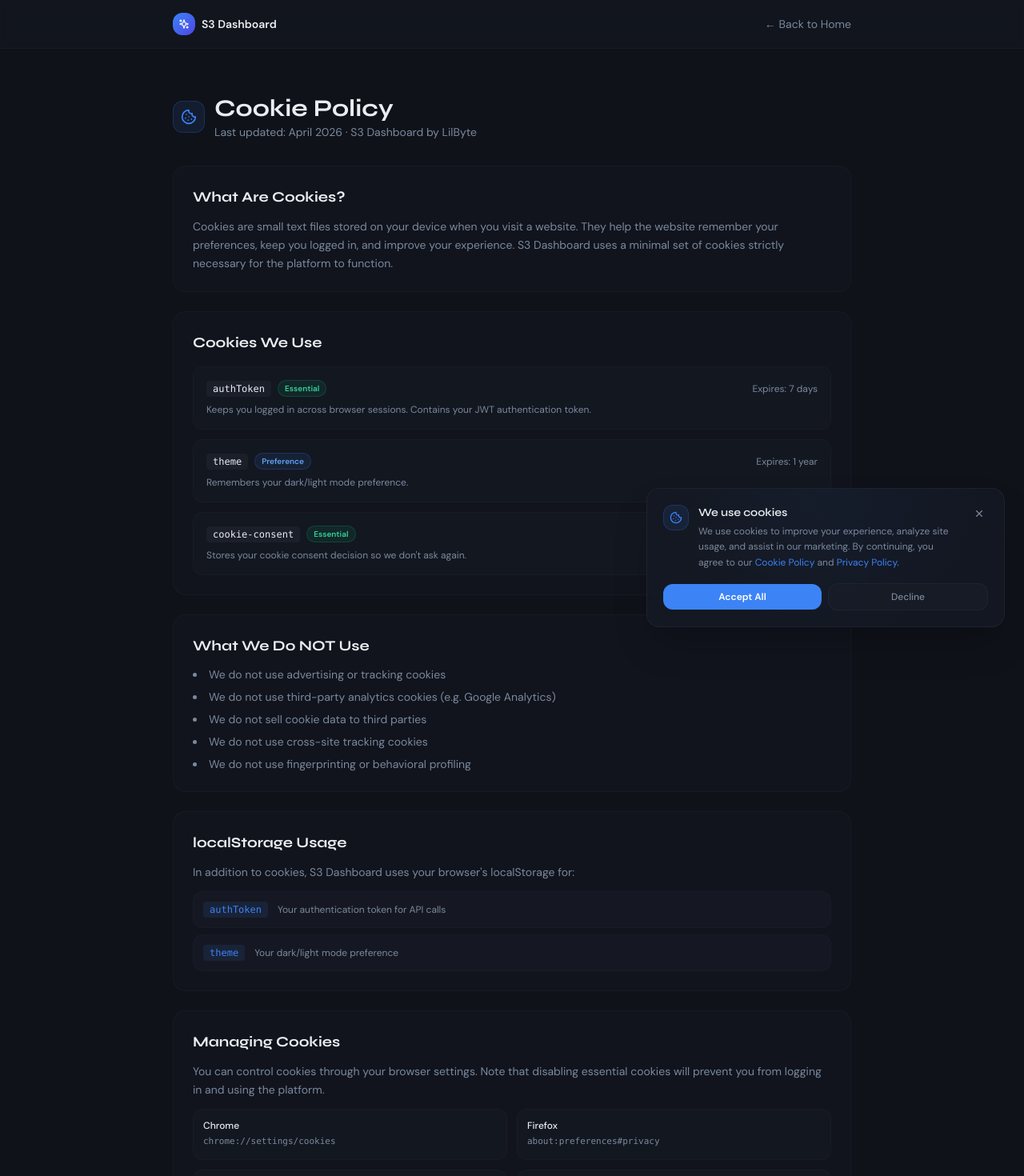
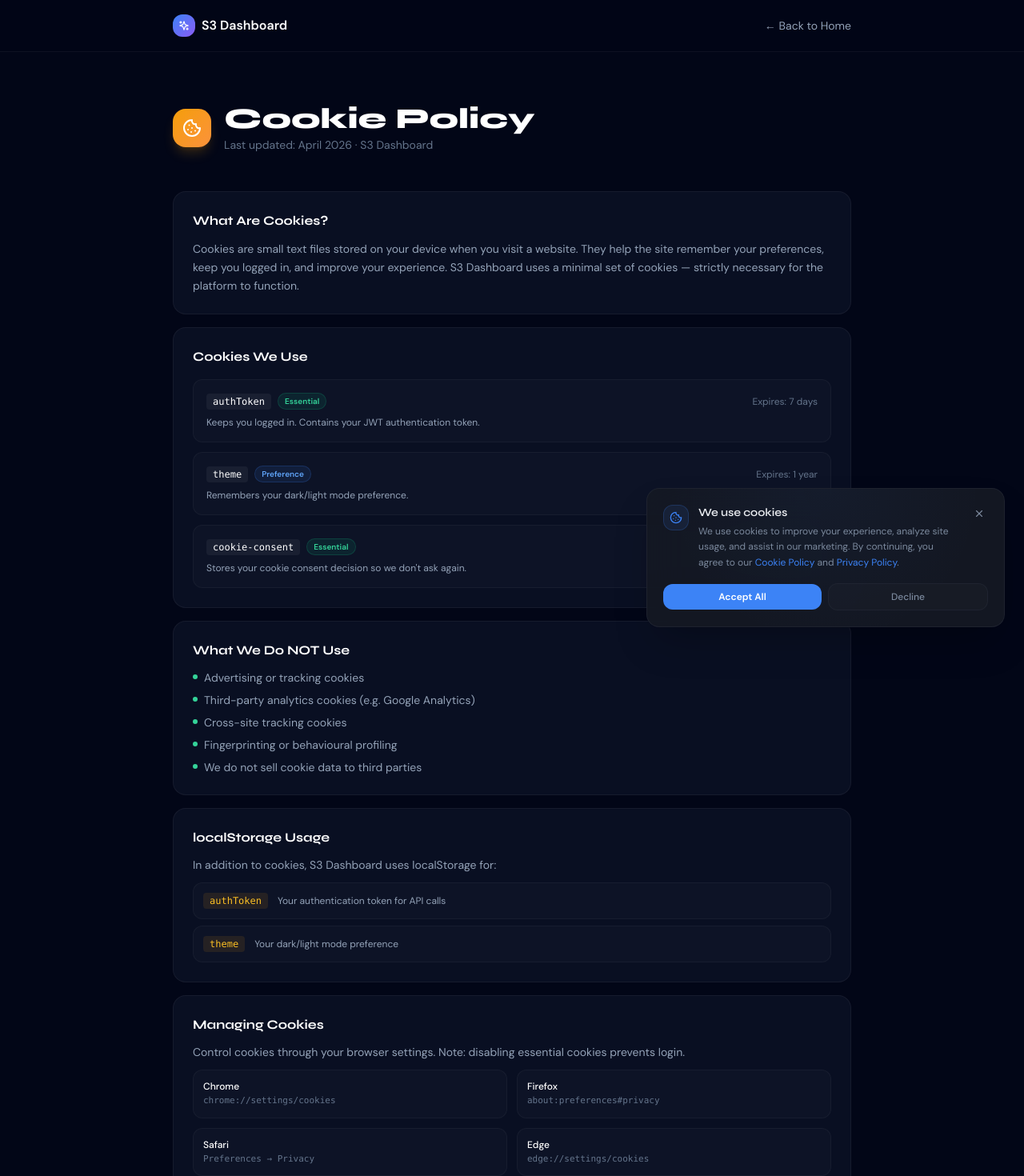
Before and after one commit to manjeet0505/s3frontend, a Next.js app: page /cookies in a window 1280 px wide. Shown: the top 1470 px of the page at 80% size. Built offline with nearby package versions, Linux system fonts and the light colour scheme.

Commit message:
cookies page

```diff
--- a/app/cookies/page.js
+++ b/app/cookies/page.js
@@ -1,161 +1,123 @@
+'use client';
+import { motion } from 'framer-motion';
 import Link from 'next/link';
 import { Sparkles, Cookie } from 'lucide-react';
 
-export const metadata = {
-  title: 'Cookie Policy — S3 Dashboard by LilByte',
-  description: 'Cookie Policy for S3 Dashboard, a product by LilByte.',
-};
+const cookieData = [
+  { name: 'authToken', type: 'Essential', purpose: 'Keeps you logged in. Contains your JWT authentication token.', duration: '7 days', color: 'text-emerald-400 bg-emerald-500/10 border-emerald-500/20' },
+  { name: 'theme', type: 'Preference', purpose: 'Remembers your dark/light mode preference.', duration: '1 year', color: 'text-blue-400 bg-blue-500/10 border-blue-500/20' },
+  { name: 'cookie-consent', type: 'Essential', purpose: "Stores your cookie consent decision so we don't ask again.", duration: '1 year', color: 'text-emerald-400 bg-emerald-500/10 border-emerald-500/20' },
+];
 
 export default function CookiesPage() {
   return (
-    <div className="min-h-screen bg-background">
-      <header className="border-b border-border/40 bg-card/50 backdrop-blur-sm sticky top-0 z-10">
-        <div className="max-w-4xl mx-auto px-6 py-4 flex items-center justify-between">
+    <div className="min-h-screen bg-slate-950 text-white">
+      <header className="border-b border-white/5 bg-slate-950/80 backdrop-blur-xl sticky top-0 z-50">
+        <div className="max-w-4xl mx-auto px-6 h-16 flex items-center justify-between">
           <Link href="/" className="flex items-center gap-2">
-            <div className="w-7 h-7 rounded-lg bg-gradient-to-br from-blue-500 to-indigo-600 flex items-center justify-center">
+            <div className="w-7 h-7 rounded-lg bg-gradient-to-br from-blue-500 to-violet-500 flex items-center justify-center">
               <Sparkles className="w-3.5 h-3.5 text-white" />
             </div>
-            <span className="font-bold text-sm">S3 Dashboard</span>
+            <span className="font-bold text-white">S3 Dashboard</span>
           </Link>
-          <Link href="/" className="text-sm text-muted-foreground hover:text-foreground transition-colors">
-            ← Back to Home
-          </Link>
+          <Link href="/" className="text-sm text-slate-400 hover:text-white transition-colors">← Back to Home</Link>
         </div>
       </header>
 
-      <main className="max-w-4xl mx-auto px-6 py-14">
-        <div className="flex items-center gap-3 mb-8">
-          <div className="w-10 h-10 rounded-xl bg-primary/10 border border-primary/20 flex items-center justify-center">
-            <Cookie className="w-5 h-5 text-primary" />
+      <main className="max-w-4xl mx-auto px-6 py-16">
+        <motion.div initial={{ opacity: 0, y: 24 }} animate={{ opacity: 1, y: 0 }} transition={{ duration: 0.6 }}
+          className="flex items-center gap-4 mb-12">
+          <div className="w-12 h-12 rounded-2xl bg-gradient-to-br from-amber-500 to-orange-400 flex items-center justify-center shadow-lg shadow-amber-500/20">
+            <Cookie className="w-6 h-6 text-white" />
           </div>
           <div>
-            <h1 className="text-3xl font-bold text-foreground">Cookie Policy</h1>
-            <p className="text-sm text-muted-foreground mt-0.5">
-              Last updated: April 2026 · S3 Dashboard by LilByte
+            <h1 className="text-4xl font-extrabold">Cookie Policy</h1>
+            <p className="text-slate-500 text-sm mt-0.5">Last updated: April 2026 · S3 Dashboard</p>
+          </div>
+        </motion.div>
+
+        <div className="space-y-4">
+          {/* What are cookies */}
+          <motion.div initial={{ opacity: 0, y: 16 }} whileInView={{ opacity: 1, y: 0 }} viewport={{ once: true }}
+            className="p-6 rounded-2xl border border-white/5 bg-slate-900/60 hover:border-white/10 transition-colors">
+            <h2 className="text-base font-bold text-white mb-3">What Are Cookies?</h2>
+            <p className="text-sm text-slate-400 leading-relaxed">
+              Cookies are small text files stored on your device when you visit a website. They help the site
+              remember your preferences, keep you logged in, and improve your experience. S3 Dashboard uses
+              a minimal set of cookies — strictly necessary for the platform to function.
             </p>
-          </div>
-        </div>
+          </motion.div>
 
-        <div className="space-y-6 text-muted-foreground">
-
-          <section className="p-6 rounded-2xl border border-border/30 bg-card/40">
-            <h2 className="text-lg font-bold text-foreground mb-3">What Are Cookies?</h2>
-            <p className="text-sm leading-relaxed">
-              Cookies are small text files stored on your device when you visit a website. They help the
-              website remember your preferences, keep you logged in, and improve your experience.
-              S3 Dashboard uses a minimal set of cookies strictly necessary for the platform to function.
-            </p>
-          </section>
-
-          <section className="p-6 rounded-2xl border border-border/30 bg-card/40">
-            <h2 className="text-lg font-bold text-foreground mb-4">Cookies We Use</h2>
-
-            {/* Cookie table */}
+          {/* Cookie table */}
+          <motion.div initial={{ opacity: 0, y: 16 }} whileInView={{ opacity: 1, y: 0 }} viewport={{ once: true }} transition={{ delay: 0.05 }}
+            className="p-6 rounded-2xl border border-white/5 bg-slate-900/60 hover:border-white/10 transition-colors">
+            <h2 className="text-base font-bold text-white mb-4">Cookies We Use</h2>
             <div className="space-y-3">
-              {[
-                {
-                  name: 'authToken',
-                  type: 'Essential',
-                  purpose: 'Keeps you logged in across browser sessions. Contains your JWT authentication token.',
-                  duration: '7 days',
-                  color: 'text-emerald-400 bg-emerald-500/10 border-emerald-500/20',
-                },
-                {
-                  name: 'theme',
-                  type: 'Preference',
-                  purpose: 'Remembers your dark/light mode preference.',
-                  duration: '1 year',
-                  color: 'text-blue-400 bg-blue-500/10 border-blue-500/20',
-                },
-                {
-                  name: 'cookie-consent',
-                  type: 'Essential',
-                  purpose: 'Stores your cookie consent decision so we don\'t ask again.',
-                  duration: '1 year',
-                  color: 'text-emerald-400 bg-emerald-500/10 border-emerald-500/20',
-                },
-              ].map(cookie => (
-                <div key={cookie.name} className="p-4 rounded-xl border border-border/30 bg-secondary/20">
-                  <div className="flex items-center gap-2 mb-2">
-                    <code className="text-xs px-2 py-0.5 rounded bg-secondary/60 text-foreground font-mono">
-                      {cookie.name}
-                    </code>
-                    <span className={`text-[10px] px-2 py-0.5 rounded-full border font-bold ${cookie.color}`}>
-                      {cookie.type}
-                    </span>
-                    <span className="text-xs text-muted-foreground ml-auto">
-                      Expires: {cookie.duration}
-                    </span>
+              {cookieData.map(cookie => (
+                <div key={cookie.name} className="p-4 rounded-xl border border-white/[0.04] bg-white/[0.02]">
+                  <div className="flex items-center gap-2 mb-2 flex-wrap">
+                    <code className="text-xs px-2 py-0.5 rounded bg-white/5 text-white font-mono">{cookie.name}</code>
+                    <span className={`text-[10px] px-2 py-0.5 rounded-full border font-bold ${cookie.color}`}>{cookie.type}</span>
+                    <span className="text-xs text-slate-500 ml-auto">Expires: {cookie.duration}</span>
                   </div>
-                  <p className="text-xs text-muted-foreground">{cookie.purpose}</p>
+                  <p className="text-xs text-slate-400">{cookie.purpose}</p>
                 </div>
               ))}
             </div>
-          </section>
+          </motion.div>
 
-          <section className="p-6 rounded-2xl border border-border/30 bg-card/40">
-            <h2 className="text-lg font-bold text-foreground mb-3">What We Do NOT Use</h2>
-            <ul className="space-y-2 text-sm list-disc list-inside">
-              <li>We do not use advertising or tracking cookies</li>
-              <li>We do not use third-party analytics cookies (e.g. Google Analytics)</li>
-              <li>We do not sell cookie data to third parties</li>
-              <li>We do not use cross-site tracking cookies</li>
-              <li>We do not use fingerprinting or behavioral profiling</li>
+          {/* What we don't use */}
+          <motion.div initial={{ opacity: 0, y: 16 }} whileInView={{ opacity: 1, y: 0 }} viewport={{ once: true }} transition={{ delay: 0.1 }}
+            className="p-6 rounded-2xl border border-white/5 bg-slate-900/60 hover:border-white/10 transition-colors">
+            <h2 className="text-base font-bold text-white mb-3">What We Do NOT Use</h2>
+            <ul className="space-y-2">
+              {['Advertising or tracking cookies', 'Third-party analytics cookies (e.g. Google Analytics)', 'Cross-site tracking cookies', 'Fingerprinting or behavioural profiling', 'We do not sell cookie data to third parties'].map(item => (
+                <li key={item} className="flex items-start gap-2 text-sm text-slate-400">
+                  <div className="w-1.5 h-1.5 rounded-full bg-emerald-400 mt-1.5 flex-shrink-0" />
+                  {item}
+                </li>
+              ))}
             </ul>
-          </section>
+          </motion.div>
 
-          <section className="p-6 rounded-2xl border border-border/30 bg-card/40">
-            <h2 className="text-lg font-bold text-foreground mb-3">localStorage Usage</h2>
-            <p className="text-sm leading-relaxed mb-3">
-              In addition to cookies, S3 Dashboard uses your browser's localStorage for:
-            </p>
+          {/* localStorage */}
+          <motion.div initial={{ opacity: 0, y: 16 }} whileInView={{ opacity: 1, y: 0 }} viewport={{ once: true }} transition={{ delay: 0.15 }}
+            className="p-6 rounded-2xl border border-white/5 bg-slate-900/60 hover:border-white/10 transition-colors">
+            <h2 className="text-base font-bold text-white mb-3">localStorage Usage</h2>
+            <p className="text-sm text-slate-400 mb-3">In addition to cookies, S3 Dashboard uses localStorage for:</p>
             <div className="space-y-2">
-              {[
-                { key: 'authToken', use: 'Your authentication token for API calls' },
-                { key: 'theme', use: 'Your dark/light mode preference' },
-              ].map(item => (
-                <div key={item.key} className="flex items-center gap-3 p-3 rounded-lg bg-secondary/30 border border-border/20">
-                  <code className="text-xs font-mono text-primary bg-primary/10 px-2 py-0.5 rounded flex-shrink-0">
-                    {item.key}
-                  </code>
-                  <p className="text-xs text-muted-foreground">{item.use}</p>
+              {[{ key: 'authToken', use: 'Your authentication token for API calls' }, { key: 'theme', use: 'Your dark/light mode preference' }].map(item => (
+                <div key={item.key} className="flex items-center gap-3 p-3 rounded-lg bg-white/[0.02] border border-white/[0.04]">
+                  <code className="text-xs font-mono text-amber-400 bg-amber-500/10 px-2 py-0.5 rounded flex-shrink-0">{item.key}</code>
+                  <p className="text-xs text-slate-400">{item.use}</p>
                 </div>
               ))}
             </div>
-          </section>
+          </motion.div>
 
-          <section className="p-6 rounded-2xl border border-border/30 bg-card/40">
-            <h2 className="text-lg font-bold text-foreground mb-3">Managing Cookies</h2>
-            <p className="text-sm leading-relaxed mb-3">
-              You can control cookies through your browser settings. Note that disabling essential
-              cookies will prevent you from logging in and using the platform.
-            </p>
-            <div className="grid grid-cols-2 gap-3 text-sm">
-              {[
-                { browser: 'Chrome', url: 'chrome://settings/cookies' },
-                { browser: 'Firefox', url: 'about:preferences#privacy' },
-                { browser: 'Safari', url: 'Preferences → Privacy' },
-                { browser: 'Edge', url: 'edge://settings/cookies' },
-              ].map(b => (
-                <div key={b.browser} className="p-3 rounded-lg border border-border/30 bg-secondary/20">
-                  <p className="font-medium text-foreground text-xs mb-0.5">{b.browser}</p>
-                  <p className="text-[11px] text-muted-foreground font-mono">{b.url}</p>
+          {/* Managing cookies */}
+          <motion.div initial={{ opacity: 0, y: 16 }} whileInView={{ opacity: 1, y: 0 }} viewport={{ once: true }} transition={{ delay: 0.2 }}
+            className="p-6 rounded-2xl border border-white/5 bg-slate-900/60 hover:border-white/10 transition-colors">
+            <h2 className="text-base font-bold text-white mb-3">Managing Cookies</h2>
+            <p className="text-sm text-slate-400 mb-3">Control cookies through your browser settings. Note: disabling essential cookies prevents login.</p>
+            <div className="grid grid-cols-2 gap-3">
+              {[{ browser: 'Chrome', url: 'chrome://settings/cookies' }, { browser: 'Firefox', url: 'about:preferences#privacy' }, { browser: 'Safari', url: 'Preferences → Privacy' }, { browser: 'Edge', url: 'edge://settings/cookies' }].map(b => (
+                <div key={b.browser} className="p-3 rounded-lg border border-white/[0.04] bg-white/[0.02]">
+                  <p className="font-medium text-white text-xs mb-0.5">{b.browser}</p>
+                  <p className="text-[11px] text-slate-500 font-mono">{b.url}</p>
                 </div>
               ))}
             </div>
-          </section>
+          </motion.div>
 
-          <section className="p-6 rounded-2xl border border-border/30 bg-card/40">
-            <h2 className="text-lg font-bold text-foreground mb-3">Contact</h2>
-            <p className="text-sm leading-relaxed">
-              Questions about our cookie use? Contact us at{' '}
-              <a href="mailto:lilbyteorg@gmail.com" className="text-primary hover:underline">
-                lilbyteorg@gmail.com
-              </a>
-              .
+          {/* Contact */}
+          <motion.div initial={{ opacity: 0, y: 16 }} whileInView={{ opacity: 1, y: 0 }} viewport={{ once: true }} transition={{ delay: 0.25 }}
+            className="p-6 rounded-2xl border border-white/5 bg-slate-900/60 hover:border-white/10 transition-colors">
+            <h2 className="text-base font-bold text-white mb-3">Contact</h2>
+            <p className="text-sm text-slate-400">Questions about our cookie use? Contact us at{' '}
+              <a href="mailto:mishramanjeet26@gmail.com" className="text-amber-400 hover:underline">mishramanjeet26@gmail.com</a>
             </p>
-          </section>
-
+          </motion.div>
         </div>
       </main>
     </div>
```
